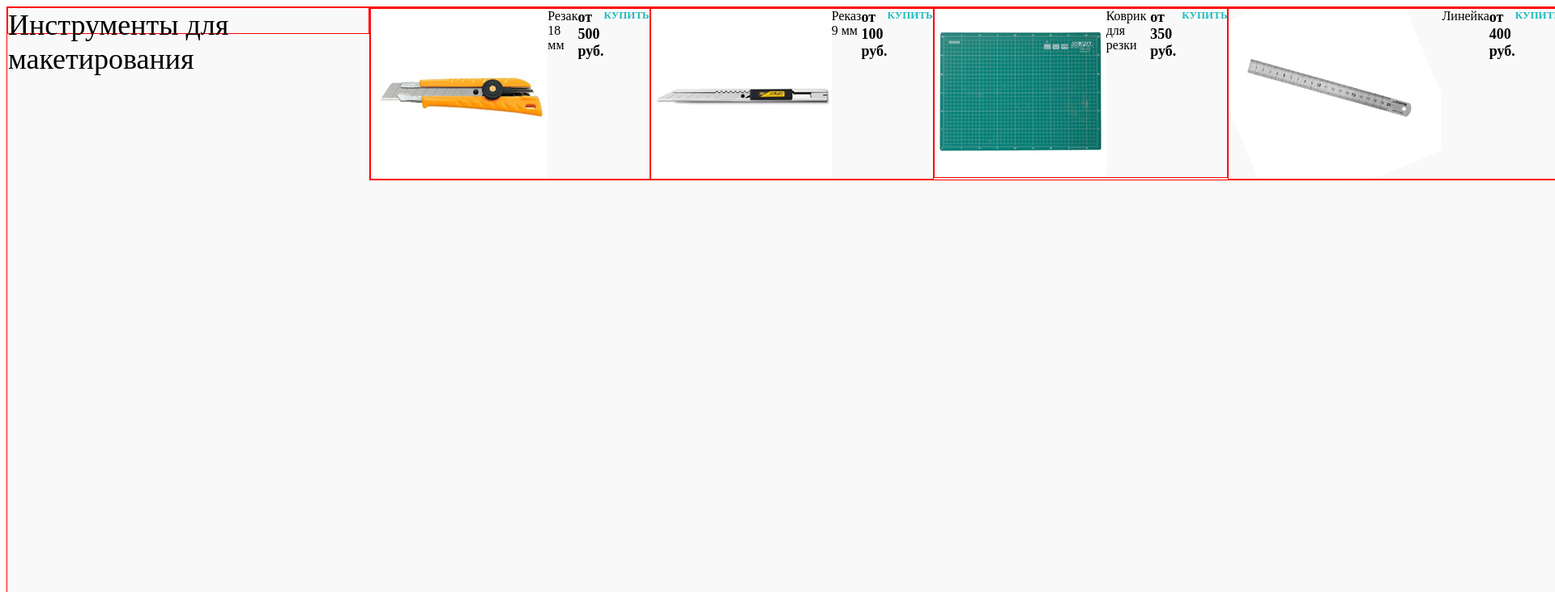
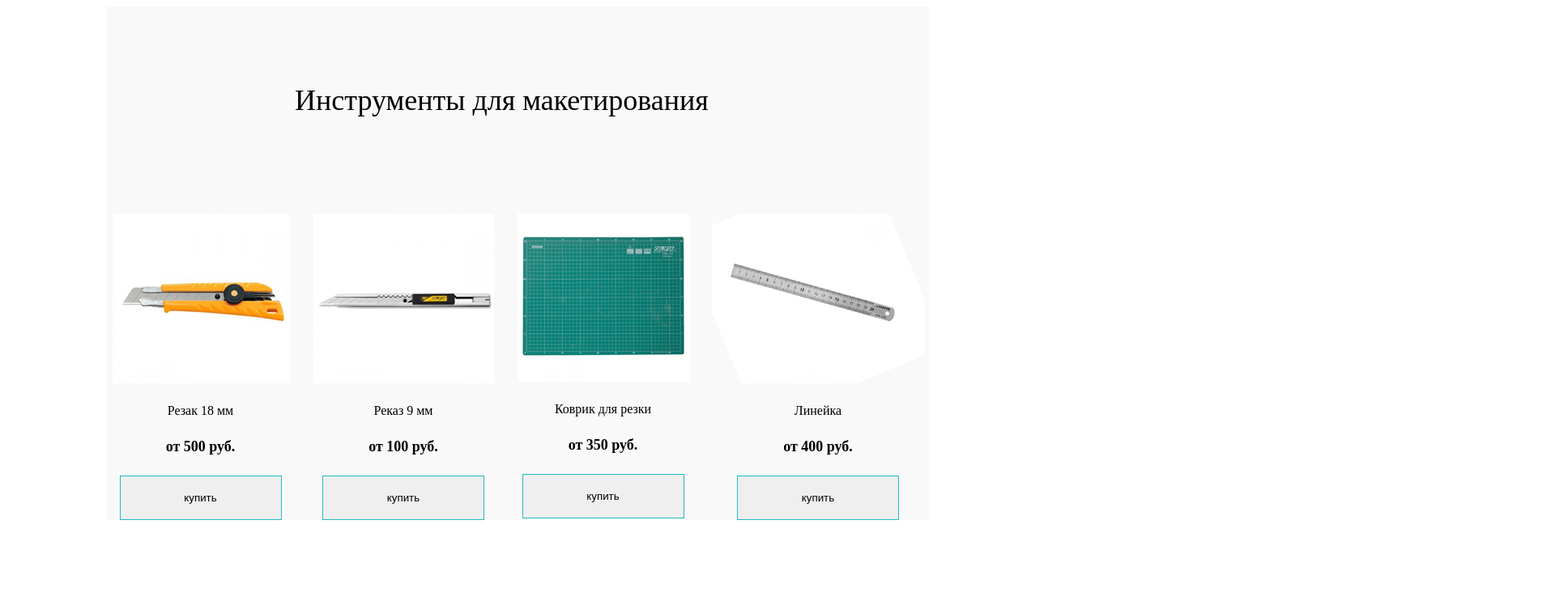
Before and after one commit to AlexeyPhoenix/homework, a plain HTML site: page Lesson_7/index.html in a window 1280 px wide. Shown: the top 732 px of the page at 81% size, 1920 px wide, since content can reach past the window. Drawn offline with Linux system fonts and the light colour scheme.

Commit message:
Add files via upload

```diff
--- a/Lesson_7/css/style.css
+++ b/Lesson_7/css/style.css
@@ -1,63 +1,81 @@
 .wrapper{
+margin-top: 100px;
 display: flex;
-align-items: flex-start;
-border: 1px solid red;
-width: 1920px;
-height: 723px;;
+flex-direction: column;
+width: 1016px;
+margin: auto;
 background-color: #f9f9f9;
+align-items: center;
 }
 .box-1{
+margin-top: 100px;
 display: flex;
-align-items: flex-start;
+align-items: center;
+margin-bottom: 125px;
 width: 552px;
 height: 31px;
 color: #000000;
 font-family: "Proxima Nova";
 font-size: 36px;
 font-weight: 400;
-border: 1px solid red;
 }
 .box-2{
 display: flex;
-align-items: flex-start;
-border: 1px solid red;
+justify-content: space-between;
 }
 .img-1{
+margin-right: 30px;
 display: flex;
-align-items: flex-start;
-border: 1px solid red;
+flex-direction: column;
+align-items: center;
 }
 .img-2{
+margin-right: 29px;
 display: flex;
-align-items: flex-start;
-border: 1px solid red;
+flex-direction: column;
+align-items: center;
 }
 .img-3{
+margin-right: 28px;
 display: flex;
-align-items: flex-start;
-border: 1px solid red;
+flex-direction: column;
+align-items: center;
 }
 .img-4{
 display: flex;
-align-items: flex-start;
-border: 1px solid red;
+flex-direction: column;
+align-items: center;
 }
 .text{
+margin-top: 25px;
 color: #000000;
 font-family: "Proxima Nova";
 font-size: 16px;
 font-weight: 300;
 }
 .price{
+margin-top: 25px;
 color: #000000;
 font-family: "Proxima Nova";
 font-size: 18px;
 font-weight: 700;
 }
-.botton{
+.buy{
+margin-top: 48;
 color: #23bac1;
 font-family: "Proxima Nova";
 font-size: 13px;
 font-weight: 700;
 text-transform: uppercase;
 }
+.box{
+color: #000000;
+width: 100%;
+height: 100%;
+}
+button{
+margin-top: 25px;
+width: 200px;
+height: 55px;
+border: 1px solid #23bac1;
+}
--- a/Lesson_7/index.html
+++ b/Lesson_7/index.html
@@ -8,6 +8,7 @@
     <link rel="stylesheet" href="css/style.css">
 </head>
 <body>
+<div class="box">
   <div class="wrapper">
     <div class="box-1">
       <span>Инструменты для макетирования</span>
@@ -21,8 +22,10 @@
         <div class="price">
           <span>от 500 руб.</span>
         </div>
-        <div class="botton">
+        <div class="buy">
+        <button>
          <span>купить</span>
+        </button>
         </div>
       </div>
     <div class="img-2">
@@ -33,20 +36,24 @@
       <div class="price">
         <spam>от 100 руб.</spam>
       </div>
-      <div class="botton">
+      <div class="buy">
+         <button>
         <span>купить</span>
+         </button>
       </div>
     </div>
     <div class="img-3">
       <img src="img/3.png">
-      <div class="tex">
+      <div class="text">
         <span>Коврик для резки</span>
       </div>
       <div class="price">
         <span>от 350 руб.</span>
       </div>
-      <div class="botton">
-        <span>купить</span>
+      <div class="buy">
+          <button>
+         <span>купить</span>
+         </button>
       </div>
     </div>
     <div class="img-4">
@@ -57,7 +64,10 @@
       <div class="price">
         <span>от 400 руб.</span>
       </div>
-      <div class="botton">
+      <div class="buy">
+        <button>
          <span>купить</span>
+        </button>
       </div>
     </div>
+</div>
```
